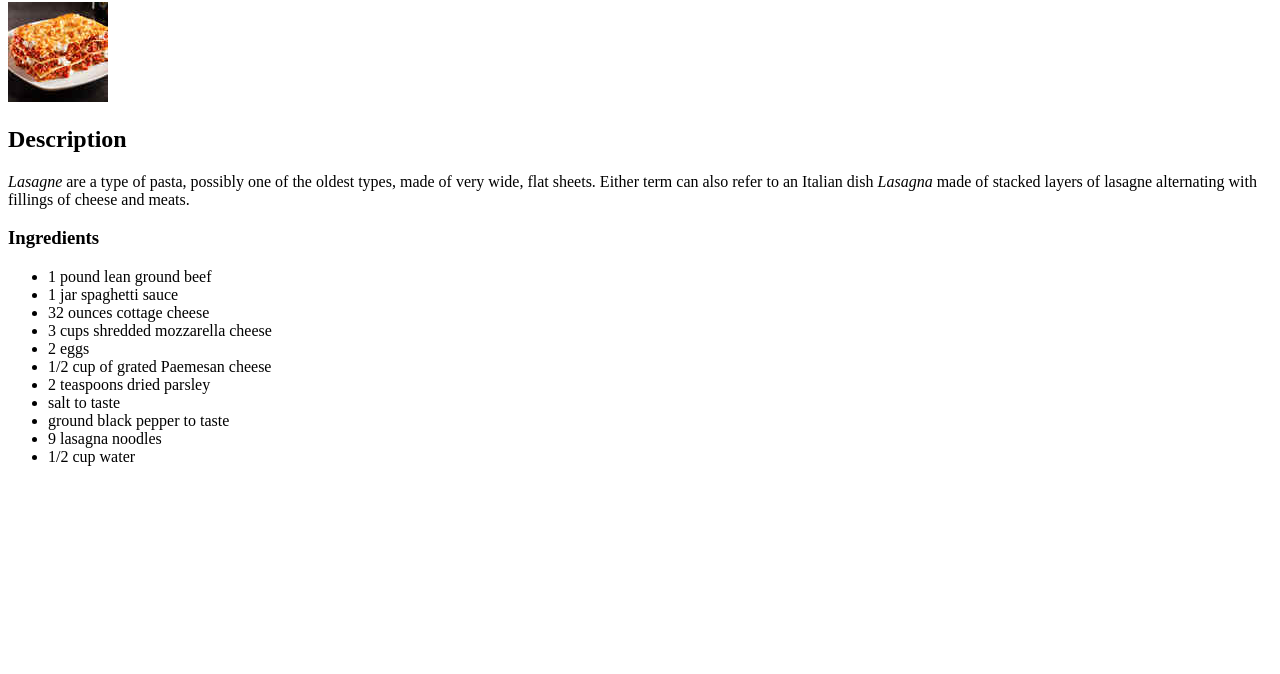
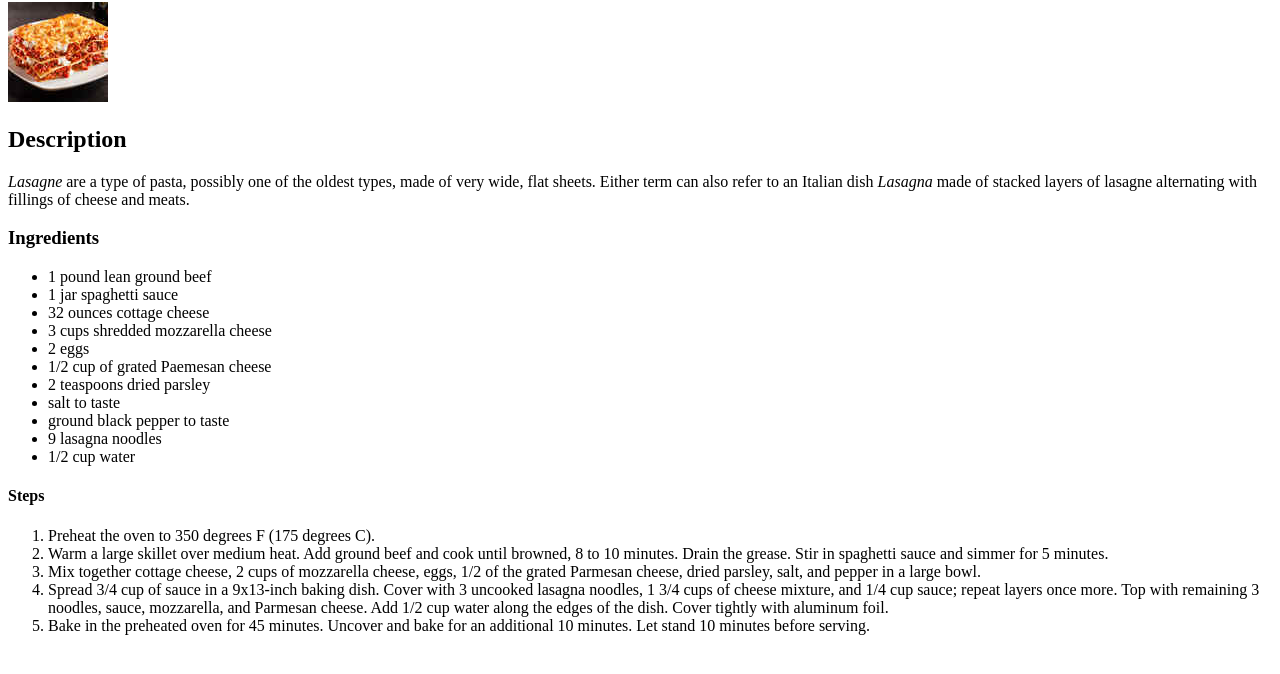
Before and after one commit to erodriguez328/odin-recipes-, a plain HTML site: page recipes/lasagna.html in a window 1280 px wide. Shown: the part 78-752 px from the top of the page. Drawn offline with Linux system fonts and the light colour scheme.

```diff
--- a/recipes/lasagna.html
+++ b/recipes/lasagna.html
@@ -35,5 +35,25 @@
         <li>1/2 cup water</li>
     </ul>
 
+    <h4>Steps</h4>
+
+    <ol>
+        <li>Preheat the oven to 350 degrees F (175 degrees C).</li>
+        <li>Warm a large skillet over medium heat. Add ground beef and cook until browned,
+            8 to 10 minutes. Drain the grease. Stir in spaghetti sauce and simmer for 5 minutes.
+        </li>
+        <li>Mix together cottage cheese, 2 cups of mozzarella cheese, eggs, 1/2 of the grated
+            Parmesan cheese, dried parsley, salt, and pepper in a large bowl.
+        </li>
+        <li>Spread 3/4 cup of sauce in a 9x13-inch baking dish. Cover with 3 uncooked lasagna noodles,
+            1 3/4 cups of cheese mixture, and 1/4 cup sauce; repeat layers once more. Top with remaining
+            3 noodles, sauce, mozzarella, and Parmesan cheese. Add 1/2 cup water along the edges of the
+            dish. Cover tightly with aluminum foil.
+        </li>
+        <li>Bake in the preheated oven for 45 minutes. Uncover and bake for an additional 10 minutes.
+            Let stand 10 minutes before serving.
+        </li>
+    </ol>
+
 </body>
 </html>
```
Also changed, not shown: recipes/beef-tacos.html (+22 -0 lines).
